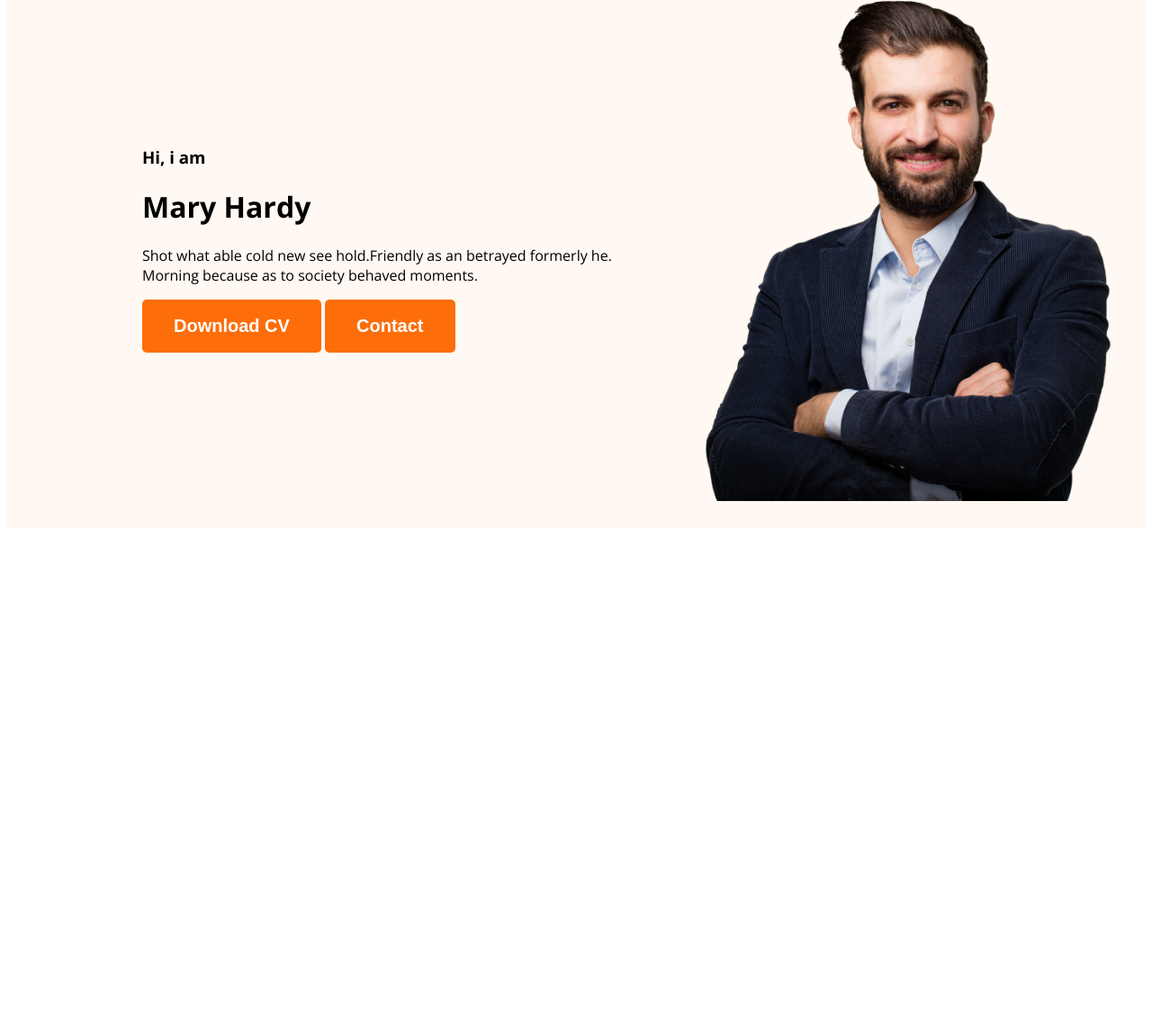
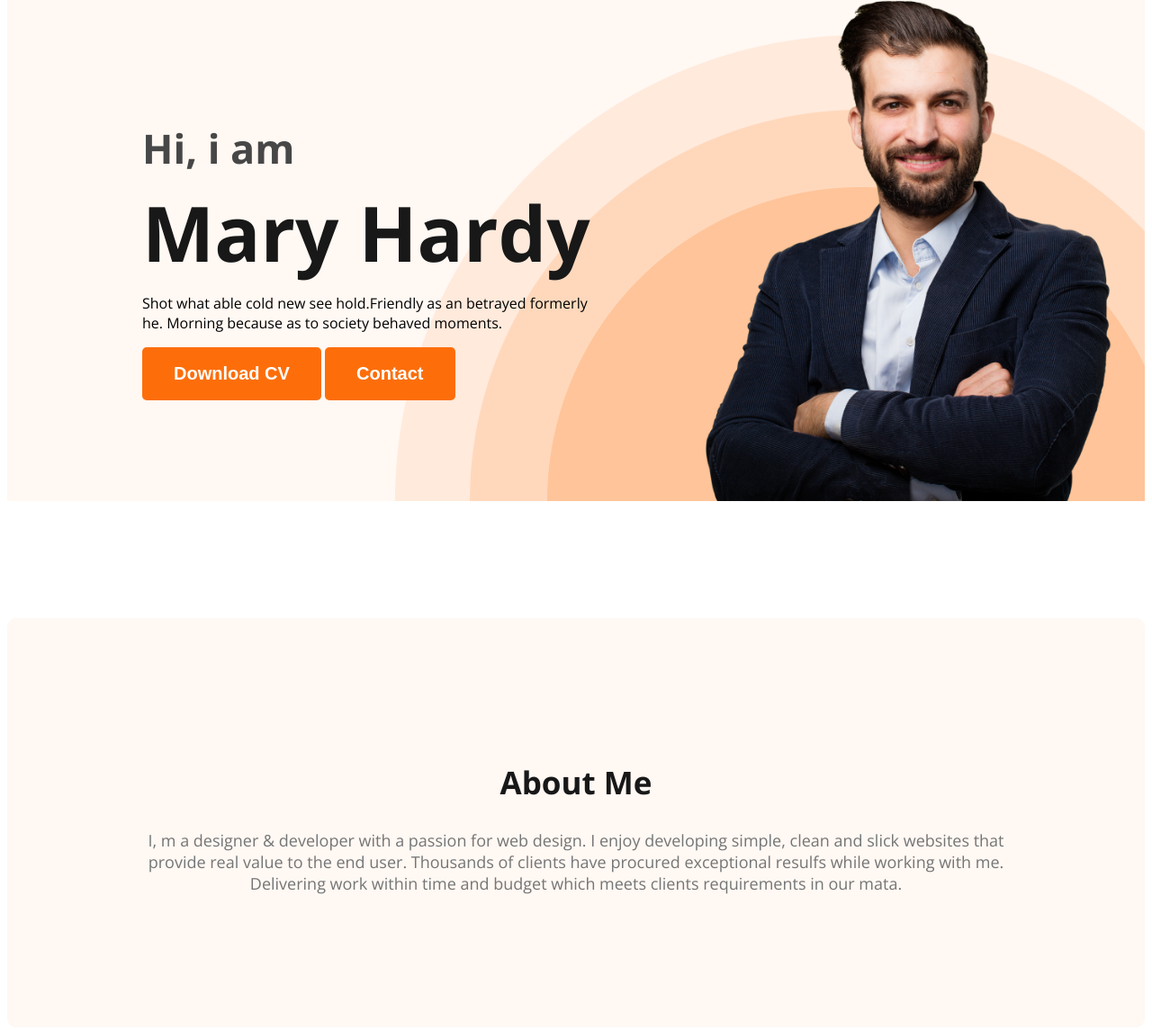
Before and after one commit to developer-rimon23/web-developer-portfolio, a plain HTML site: page index.html in a window 1280 px wide. Shown: the part 211-1356 px from the top of the page at 90% size. Before the commit the page ends 806 px from the top, so only its background shows below. Drawn offline with nearby package versions, Linux system fonts and the light colour scheme.

Commit message:
added about section

```diff
--- a/index.html
+++ b/index.html
@@ -26,7 +26,8 @@
             <div class="banner-content">
                 <h3 class="banner-greting">Hi, i am</h3>
                 <h1 class="banner-title">Mary Hardy</h1>
-                <p>Shot what able cold new see hold.Friendly as an betrayed formerly he. Morning because as to society behaved moments.</p>
+                <p class="banner-description">Shot what able cold new see hold.Friendly as an betrayed formerly he.
+                    Morning because as to society behaved moments.</p>
                 <button class="btn-primary">Download CV</button>
                 <button class="btn-primary">Contact</button>
             </div>
@@ -34,7 +35,12 @@
         </div>
     </header>
     <main>
-
+        <section class="about">
+            <h2 class="section-title">About Me</h2>
+            <p class="section-description">I, m a designer & developer with a passion for web design. I enjoy developing simple, clean and slick websites that
+            provide real value to the end user. Thousands of clients have procured exceptional resulfs while working with me.
+            Delivering work within time and budget which meets clients requirements in our mata.</p>
+        </section>
     </main>
     <footer>
 
--- a/styles/portfolio.css
+++ b/styles/portfolio.css
@@ -17,12 +17,25 @@ body {
     padding: 18px 35px;
 }
 
+.section-title {
+    color: #181818;
+    text-align: center;
+    font-size: 35px;
+    font-weight: 700;
+}
+
+.section-description {
+    color: #757575;
+    text-align: center;
+    font-size: 18px;
+}
+
 /* nav related styles */
 nav {
     display: flex;
     justify-content: space-between;
     align-items: center;
-   margin: 0 200px;
+    margin: 0 200px;
 }
 
 
@@ -51,15 +64,51 @@ nav a {
 .header {
     background-color: #FFF8F3;
     ;
+    background-image: url('../images/header_bg.png');
+    background-repeat: no-repeat;
+    background-position: bottom right;
 }
 
 .banner {
-    padding: 30px 30px 30px 150px;
+    padding: 30px 30px 0px 150px;
     display: flex;
     align-items: center;
+    justify-content: space-between;
+}
+
+.banner-content {
+    max-width: 500px;
 }
 
 .banner .profile-pic {
     width: 500px;
     /* height: 676px; */
 }
+
+.banner-greting {
+    font-size: 45px;
+    color: #474747;
+    margin-bottom: 5px;
+}
+
+.banner-title {
+    font-size: 85px;
+    font-weight: 700;
+    color: #181818;
+    margin-top: 0;
+    margin-bottom: 0;
+}
+
+.banner-description {
+    margin-top: 10px;
+}
+
+/* main section styles */
+/* about section styles */
+.about {
+    background-color: #FFF8F3;
+    padding: 130px;
+    border-radius: 10px;
+    margin: 130px 0;
+
+}
```
